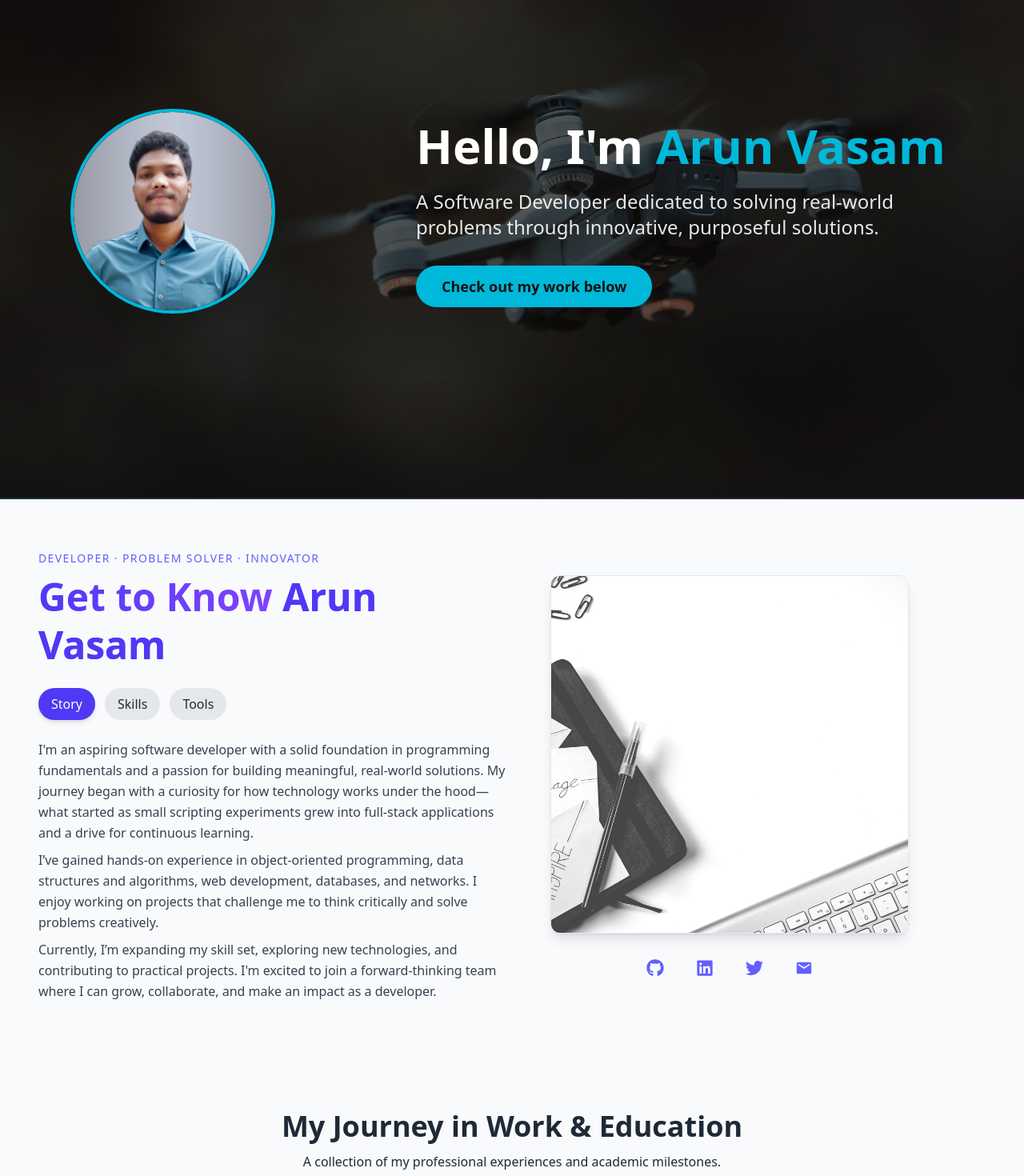
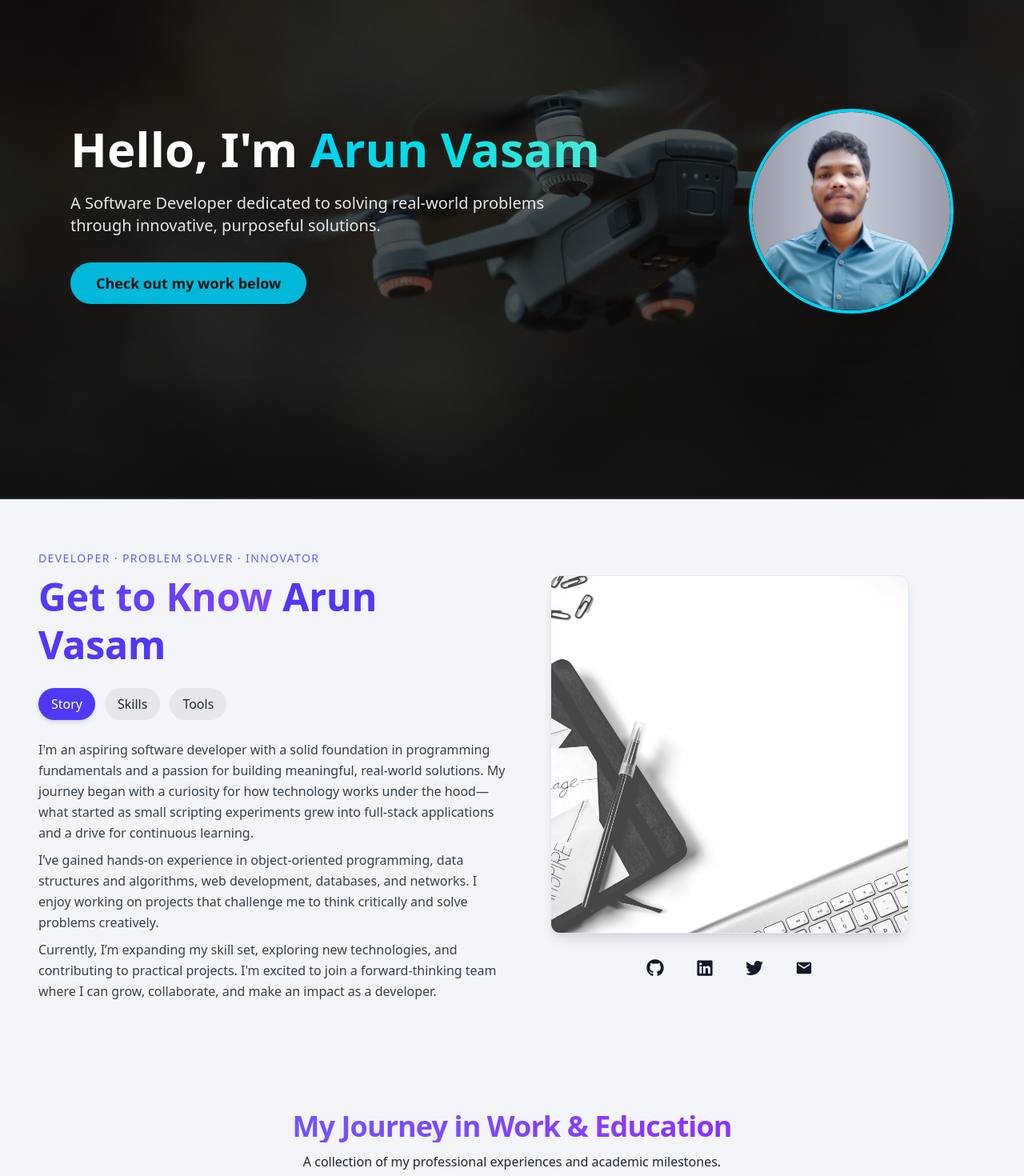
Before and after one commit to ArunPandyanVasam/arun-vasam, a React (Vite) app: page / in a window 1280 px wide. Shown: the part 160-1630 px from the top of the page at 80% size. Built offline with nearby package versions, Linux system fonts and the light colour scheme.

Commit message:
icon flow in footer

```diff
--- a/src/components/About/About.jsx
+++ b/src/components/About/About.jsx
@@ -60,7 +60,7 @@ Currently, I’m expanding my skill set, exploring new technologies, and contrib
   ];
 
   return (
-    <section id="about" className="py-16 px-4 sm:px-6 md:px-12 bg-[#F9FAFB] text-[#111827]">
+    <section id="about" className="py-16 px-4 sm:px-6 md:px-12 bg-[#f3f5f9] text-[#111827]">
       <div className="max-w-7xl mx-auto">
         <div className="flex flex-col lg:flex-row items-center gap-12">
           {/* Text Section */}
@@ -133,7 +133,7 @@ Currently, I’m expanding my skill set, exploring new technologies, and contrib
                   target="_blank"
                   rel="noopener noreferrer"
                   aria-label={label}
-                  className="p-2 text-indigo-500 hover:text-purple-600 rounded-full transition hover:bg-indigo-100"
+                  className="p-2 text-[#1F2937]-500 hover:text-purple-600 rounded-full transition hover:bg-indigo-100"
                 >
                   {icon}
                 </a>
--- a/src/components/Experience/Experience.jsx
+++ b/src/components/Experience/Experience.jsx
@@ -74,7 +74,7 @@ const Experience = () => {
   return (
     <section
       id="experience"
-      className="py-16 px-4 sm:px-6 md:px-12 bg-[#F9FAFB] text-[#1F2937]"
+      className="py-16 px-4 sm:px-6 md:px-12 bg-[#f3f5f9] text-[#1F2937]"
     >
       <div className="max-w-5xl mx-auto">
         <motion.div
@@ -84,15 +84,16 @@ const Experience = () => {
           transition={{ duration: 0.6 }}
           viewport={{ once: true }}
         >
-          <h2 className="text-3xl sm:text-4xl font-extrabold text-[#1F2937]">
+          <h2 className="text-3xl sm:text-4xl font-extrabold text-transparent bg-clip-text bg-gradient-to-r from-indigo-500 to-purple-600 tracking-tight">
             My Journey in Work & Education
           </h2>
+
           <p className="text-[#1F2937] text-sm sm:text-base mt-3 max-w-xl mx-auto">
             A collection of my professional experiences and academic milestones.
           </p>
         </motion.div>
 
-        <div className="bg-[#f2f1f0] border border-[#cdd3db] shadow-sm rounded-2xl p-6 sm:p-8">
+        <div className="bg-[#F9FAFB] border border-[#cdd3db] shadow-sm rounded-2xl p-6 sm:p-8">
           <div className={`${styles.tabContainer} mb-6 sm:mb-8`}>
             {tabs.map((tab) => (
               <button
@@ -112,7 +113,7 @@ const Experience = () => {
             ))}
           </div>
 
-          <div className="divide-y divide-[#e3f0e2]">{renderContent()}</div>
+          <div className="divide-y divide-[#cecece]">{renderContent()}</div>
         </div>
       </div>
     </section>
--- a/src/components/Hero/Hero.jsx
+++ b/src/components/Hero/Hero.jsx
@@ -6,8 +6,9 @@ const Hero = () => {
   return (
     <section
       id="home"
-      className="relative bg-gradient-to-r from-[#A855F7] to-[#9333EA] h-auto min-h-[90vh] flex items-center justify-center text-white overflow-hidden py-16"
+      className="relative bg-gradient-to-r from-[#A855F7] to-[#9333EA] min-h-[90vh] flex items-center justify-center text-white overflow-hidden py-20 sm:py-24"
     >
+      {/* Background Overlay Image */}
       <div
         className="absolute inset-0 bg-cover bg-center"
         style={{
@@ -16,43 +17,72 @@ const Hero = () => {
         }}
       ></div>
 
+      {/* Hero Content */}
       <motion.div
         initial={{ opacity: 0, y: 30 }}
         animate={{ opacity: 1, y: 0 }}
         transition={{ duration: 0.8, ease: "easeOut" }}
-        className="relative z-10 container mx-auto px-6 flex flex-col md:flex-row items-center justify-between max-w-6xl gap-12"
+        className="relative z-10 container mx-auto px-6 flex flex-col-reverse md:flex-row items-center justify-between max-w-6xl gap-12"
       >
-        <div className="flex-shrink-0">
-          <img
-            src="/assets/hero/hero_profile.png"
-            alt="Arun Vasam"
-            className="w-48 h-48 sm:w-56 sm:h-56 md:w-64 md:h-64 rounded-full object-cover border-4 border-[#00B8D9] shadow-2xl"
-          />
-        </div>
+        {/* Text Content */}
+        <div className="text-center md:text-left max-w-2xl">
+          <motion.h1
+            initial={{ opacity: 0, y: 20 }}
+            animate={{ opacity: 1, y: 0 }}
+            transition={{ delay: 0.2, duration: 0.6 }}
+            className="text-4xl sm:text-5xl md:text-6xl font-extrabold leading-tight mb-4"
+          >
+            Hello, I'm{" "}
+            <span className="text-transparent bg-clip-text bg-gradient-to-r from-cyan-400 to-teal-300">
+              Arun Vasam
+            </span>
+          </motion.h1>
 
-        <div className="text-center md:text-left max-w-2xl">
-          <h1 className="text-4xl sm:text-5xl md:text-6xl font-extrabold mb-4 leading-tight">
-            Hello, I'm <span className="text-[#00B8D9]">Arun Vasam</span>
-          </h1>
-          <p className="text-lg sm:text-xl md:text-2xl font-medium text-white opacity-90 mb-8">
+          <motion.p
+            initial={{ opacity: 0, y: 20 }}
+            animate={{ opacity: 1, y: 0 }}
+            transition={{ delay: 0.4, duration: 0.6 }}
+            className="text-base sm:text-lg md:text-xl text-white/90 font-medium mb-8"
+          >
             A Software Developer dedicated to solving real-world problems
             through innovative, purposeful solutions.
-          </p>
+          </motion.p>
 
+          <motion.div
+            initial={{ opacity: 0, y: 20 }}
+            animate={{ opacity: 1, y: 0 }}
+            transition={{ delay: 0.6, duration: 0.6 }}
+          >
             <Link
               to="projects"
-            // smooth={true}
+              smooth={true}
+              duration={600}
               offset={-80}
-            // duration={500}
               tabIndex={0}
-            className="inline-block bg-[#00B8D9] text-[#111111] py-3 px-8 rounded-full text-lg font-semibold  transition-all duration-300 transform hover:scale-105  hover:bg-[#00B8D9] ease-in-out cursor-pointer focus:outline-none focus:ring-4 focus:ring-[#00B8D9]"
+              className="inline-block bg-[#00B8D9] text-[#111111] py-3 px-8 rounded-full text-lg font-semibold shadow-md hover:shadow-xl transition-transform hover:scale-105 ease-in-out cursor-pointer focus:outline-none focus:ring-4 focus:ring-[#00B8D9]"
               aria-label="Scroll to Projects section"
             >
               Check out my work below
             </Link>
+          </motion.div>
         </div>
+
+        {/* Profile Image */}
+        <motion.div
+          initial={{ opacity: 0, scale: 0.9 }}
+          animate={{ opacity: 1, scale: 1 }}
+          transition={{ delay: 0.3, duration: 0.6 }}
+          className="flex-shrink-0"
+        >
+          <img
+            src="/assets/hero/hero_profile.png"
+            alt="Arun Vasam"
+            className="w-44 h-44 sm:w-52 sm:h-52 md:w-64 md:h-64 rounded-full object-cover border-4 border-cyan-400 shadow-2xl"
+          />
+        </motion.div>
       </motion.div>
 
+      {/* Decorative Bottom Effects */}
       <div className="absolute bottom-0 left-0 right-0 mx-auto w-full h-[2px] bg-gradient-to-r from-[#00B8D9] to-[#9333EA] animate-pulse opacity-60"></div>
       <div className="absolute bottom-0 left-0 right-0 mx-auto w-full h-[150px] bg-gradient-to-b from-transparent to-[#111111] opacity-70"></div>
     </section>
--- a/src/components/Navbar/Navbar.jsx
+++ b/src/components/Navbar/Navbar.jsx
@@ -18,7 +18,7 @@ const Navbar = () => {
   }, []);
 
   return (
-    <header className="sticky top-0 z-50 bg-[#F9FAFB] shadow-md">
+    <header className="sticky top-0 z-50 bg-[#f3f5f9] shadow-md">
       <nav className="max-w-7xl mx-auto px-6 py-4 flex items-center justify-between">
         <div className="text-2xl font-bold tracking-wide text-[#1F2937]">
           ARUN
--- a/src/components/Projects/Projects.jsx
+++ b/src/components/Projects/Projects.jsx
@@ -8,7 +8,7 @@ const Projects = () => {
   return (
     <section
       id="projects"
-      className="w-full py-20 px-6 md:px-12 bg-[#F9FAFB] text-[#111827]"
+      className="w-full py-20 px-6 md:px-12 bg-[#f3f5f9] text-[#111827]"
     >
       <div className="max-w-7xl mx-auto">
         {/* Header */}
@@ -17,8 +17,7 @@ const Projects = () => {
             Projects I've Built
           </h2>
           <p className="mt-4 text-base sm:text-lg max-w-xl mx-auto text-[#4B5563]">
-            From ideas to deployment — here are some elegant solutions I've
-            engineered.
+            From ideas to deployment — here are some elegant solutions.
           </p>
         </div>
 
@@ -39,7 +38,7 @@ const Projects = () => {
 
             return (
               <CardWrapper key={index}>
-                <div className="overflow-hidden rounded-2xl border border-gray-200 bg-white shadow-md hover:shadow-xl transition-transform transform hover:-translate-y-1 hover:scale-[1.02] duration-300">
+                <div className="overflow-hidden rounded-2xl border border-gray-200 bg-[#F9FAFB] shadow-md hover:shadow-xl transition-transform transform hover:-translate-y-1 hover:scale-[1.02] duration-300">
                   <a
                     href={project.demo}
                     target="_blank"
--- a/src/data/projects.json
+++ b/src/data/projects.json
@@ -12,15 +12,15 @@
     "image": "/assets/projects/avatar.jpg"
   },
   {
-    "title": "Multiplication Game",
+    "title": "Dynamic Surge Price",
     "description": "A fun, interactive multiplication game that helps users practice math and improve skills through modern web technologies with score-based play.",
     "tech": [
       "HTML",
       "CSS",
       "JavaScript"
     ],
-    "github": "https://github.com/ArunPandyanVasam/Multiplication-App",
-    "demo": "https://gamemultiplication.netlify.app/",
+    "github": "https://github.com/ArunPandyanVasam/dynamic-surge-pricing-frontend",
+    "demo": "https://dynamic-surge-pricing.vercel.app/",
     "image": "/assets/projects/avatar.jpg"
   },
   {
```
Also changed, not shown: src/components/Contact/Contact.jsx (+6 -4 lines), src/components/Footer/Footer.jsx (+8 -6 lines). Lines whose indentation alone changed are shown as unchanged.
